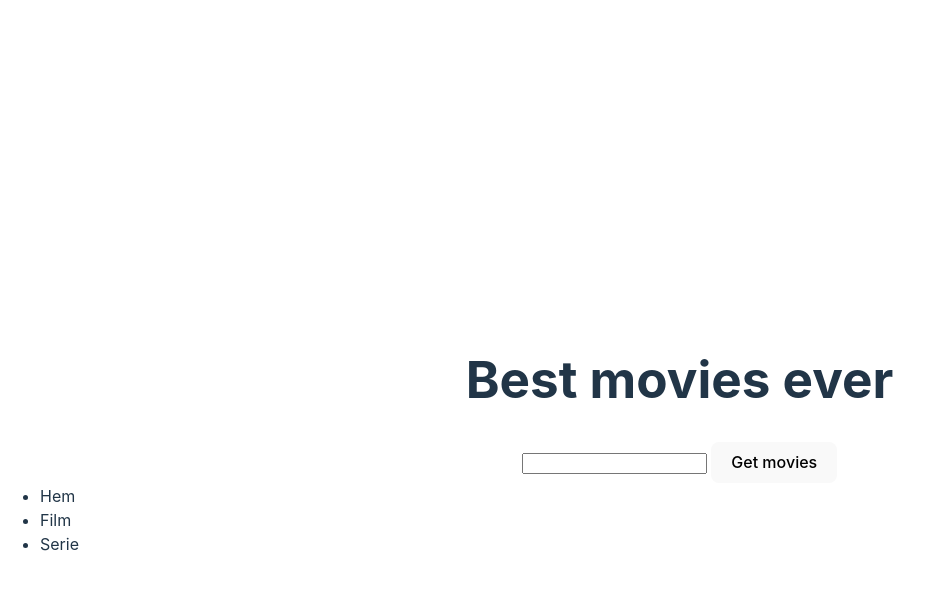
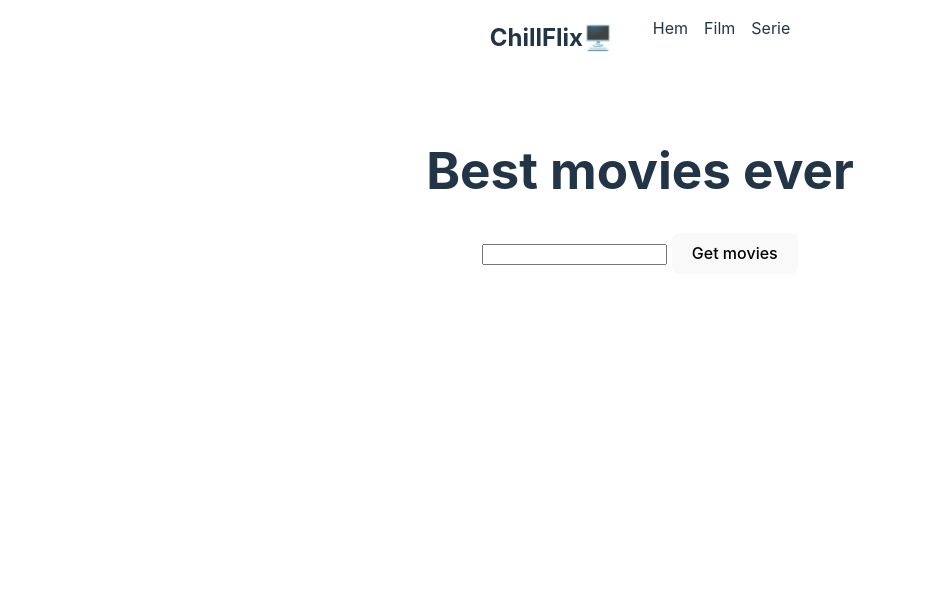
Before and after one commit to feliziaboustedt/grupparbete-git-2, a website built with Vite: page index.html in a window 1280 px wide. Shown: the whole page, without its empty margins (0-933 px from the left). Built offline with nearby package versions, Linux system fonts and the light colour scheme.

Commit message:
added styling for header, and logo

```diff
--- a/index.html
+++ b/index.html
@@ -9,7 +9,7 @@
   </head>
   <body>
     <header>
-      <h2 class="logo"></h2>
+      <h2 class="logo">ChillFlix🖥️</h2>
       <nav>
         <ul>
           <li>Hem</li>
--- a/src/style.css
+++ b/src/style.css
@@ -24,7 +24,6 @@ a:hover {
 
 body {
   margin: 0;
-  display: flex;
   place-items: center;
   min-width: 320px;
   min-height: 100vh;
@@ -43,8 +42,6 @@ h1 {
 }
 
 .logo {
-  height: 6em;
-  padding: 1.5em;
   will-change: filter;
   transition: filter 300ms;
 }
@@ -94,3 +91,18 @@ button:focus-visible {
     background-color: #f9f9f9;
   }
 }
+
+header {
+  display: flex;
+  justify-content: space-between;
+  padding: 0 1rem;
+}
+
+nav > ul {
+  display: flex;
+  gap: 1rem;
+}
+
+nav > ul li {
+  list-style: none;
+}
```
